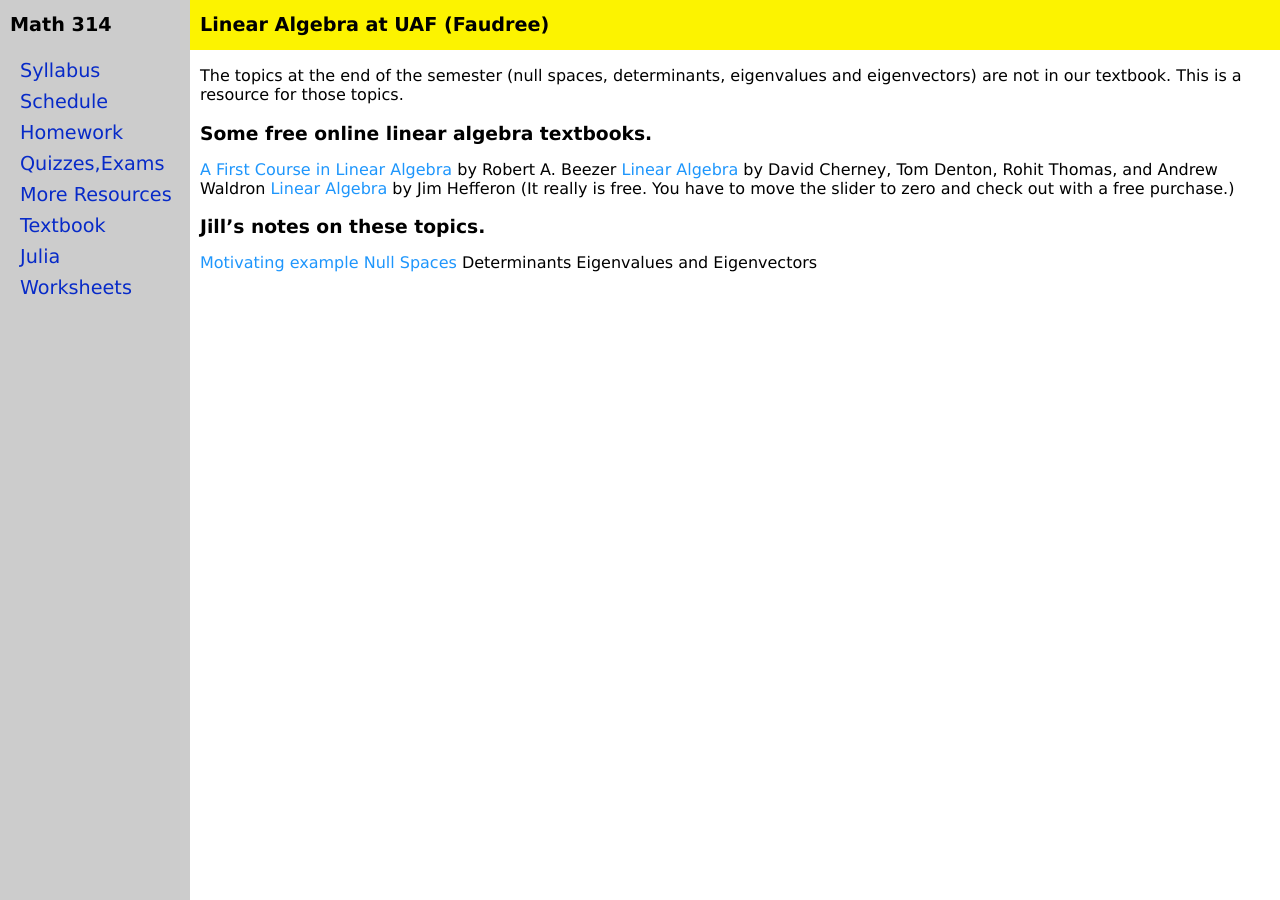
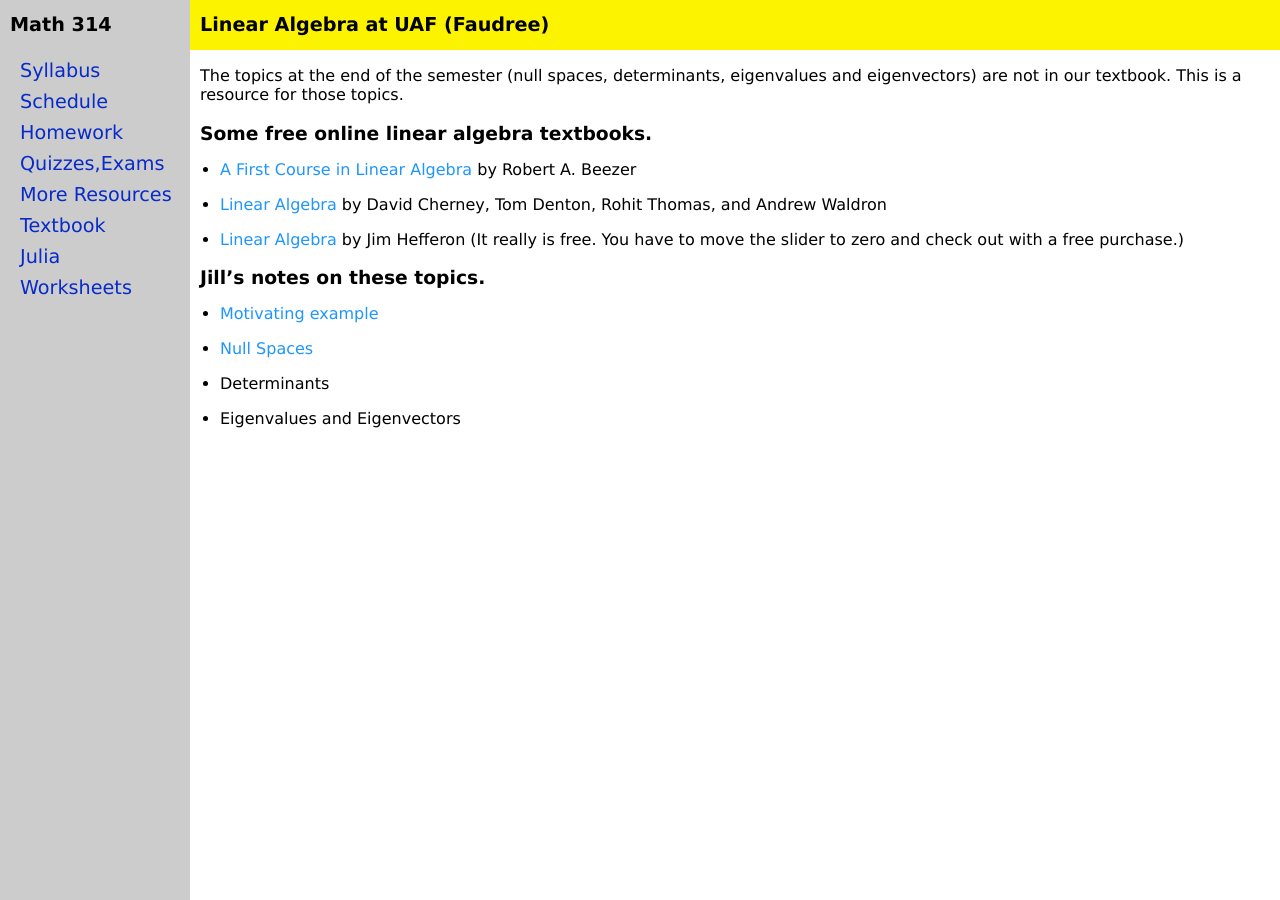
Before and after one commit to jrfaudree/LA, a Jekyll site: the page built from resources.md, in a window 1280 px wide. Built offline with Jekyll 4.4.1, drawn with Linux system fonts in a browser that asks for light colours.

```diff
--- a/resources.md
+++ b/resources.md
@@ -7,14 +7,19 @@ The topics at the end of the semester (null spaces, determinants, eigenvalues an
 
 ### Some free online linear algebra textbooks.
 
-[A First Course in Linear Algebra](http://linear.pugetsound.edu/html/fcla.html) by Robert A. Beezer
-[Linear Algebra](https://www.math.ucdavis.edu/~linear/linear-guest.pdf) by David Cherney, Tom Denton, Rohit Thomas, and Andrew Waldron
-[Linear Algebra](https://hefferon.net/linearalgebra/) by Jim Hefferon (It really is free. You have to move the slider to zero and check out with a free purchase.)
+* [A First Course in Linear Algebra](http://linear.pugetsound.edu/html/fcla.html) by Robert A. Beezer
+
+* [Linear Algebra](https://www.math.ucdavis.edu/~linear/linear-guest.pdf) by David Cherney, Tom Denton, Rohit Thomas, and Andrew Waldron
+
+* [Linear Algebra](https://hefferon.net/linearalgebra/) by Jim Hefferon (It really is free. You have to move the slider to zero and check out with a free purchase.)
 
 
 ### Jill's notes on these topics.
 
-[Motivating example](assets/worksheets/End-of-semester-plan.pdf)
-[Null Spaces](assets/worksheets/NullSpace.pdf)
-Determinants
-Eigenvalues and Eigenvectors
+* [Motivating example](assets/worksheets/End-of-semester-plan.pdf)
+
+* [Null Spaces](assets/worksheets/NullSpace.pdf)
+
+* Determinants
+
+* Eigenvalues and Eigenvectors
```
